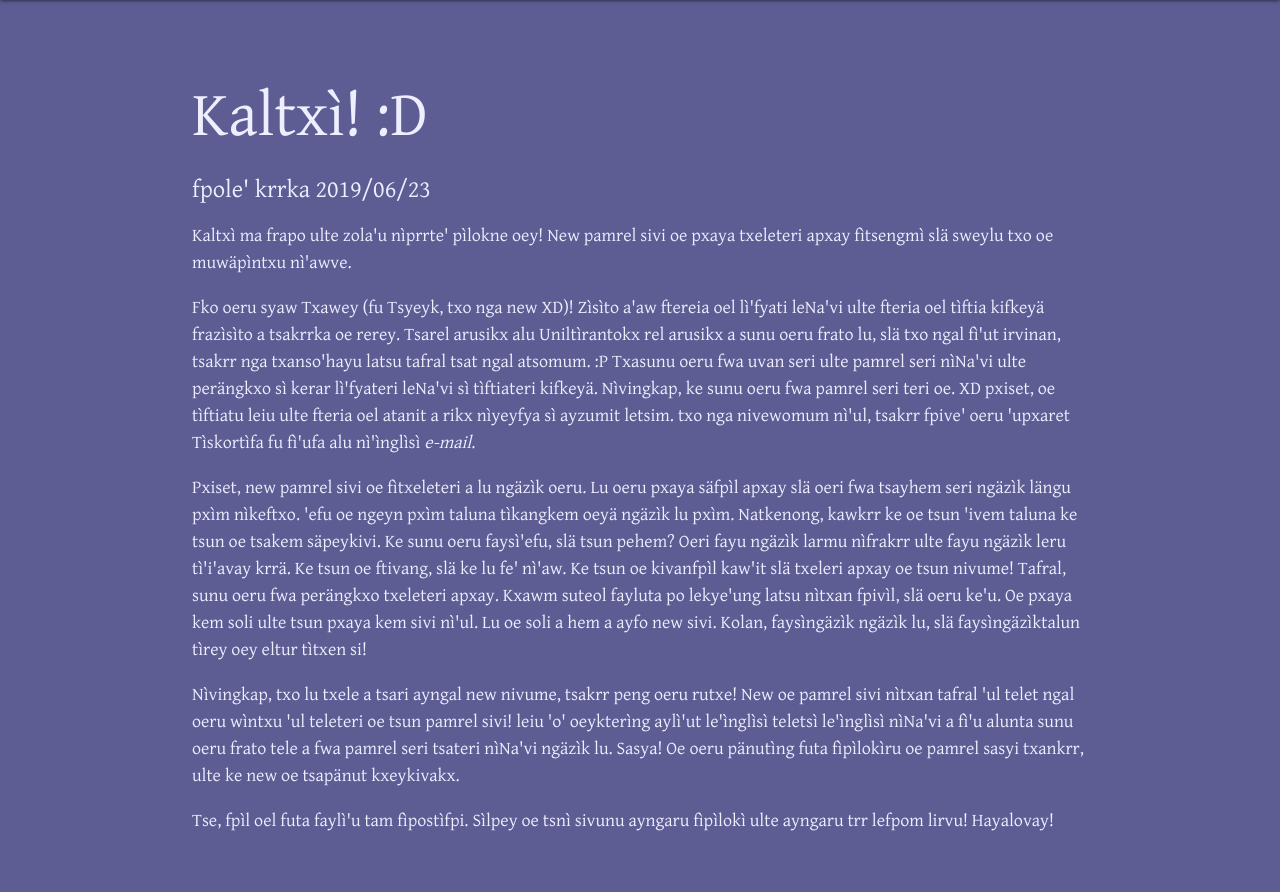
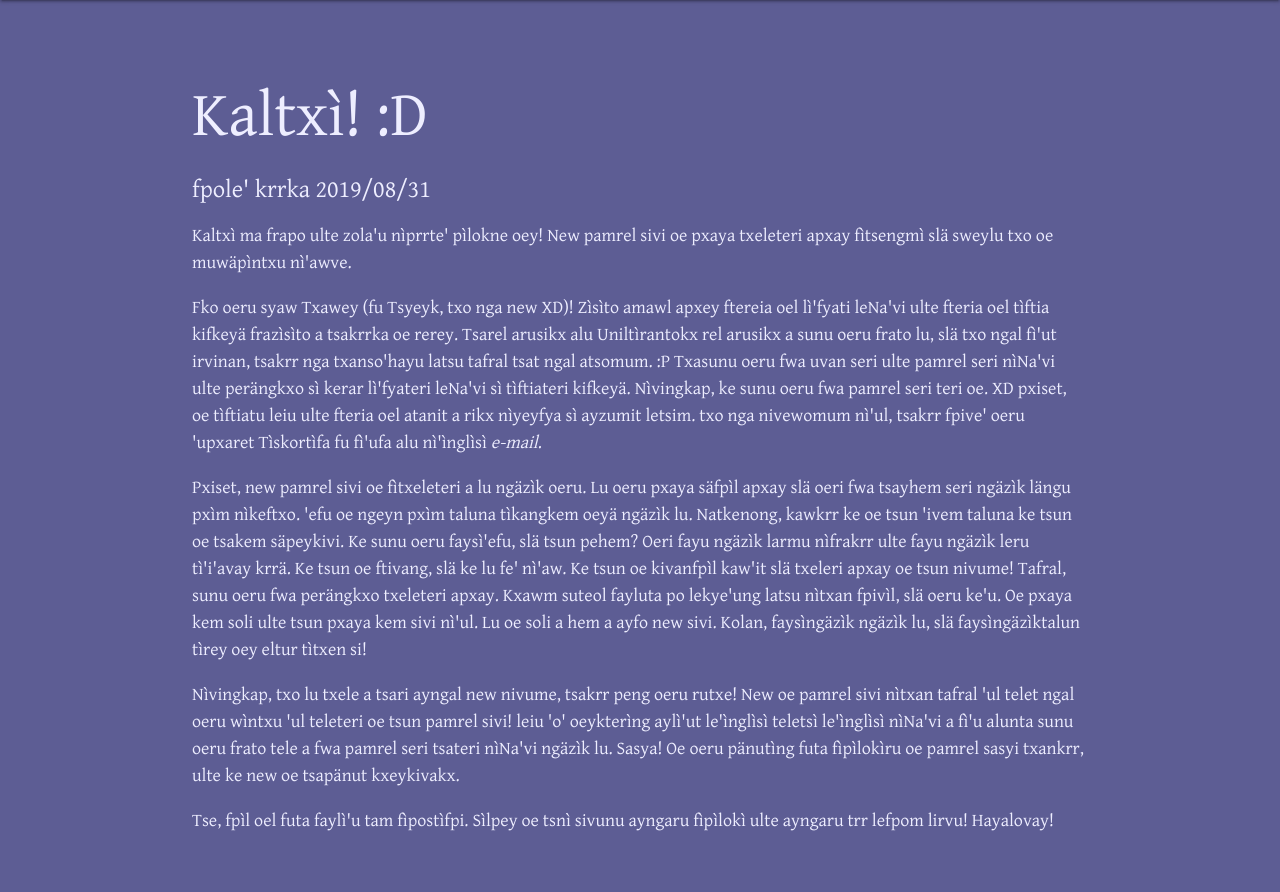
Before and after one commit to Txawey/Txawey-Navi-Website, a PHP site: page /blog/posts/intro.php in a window 1280 px wide. Shown: the part 64-956 px from the top of the page. Run offline with PHP 8.4, Linux system fonts and the light colour scheme; some web fonts are replaced.

Commit message:
Minor update

```diff
--- a/blog/posts/intro.php
+++ b/blog/posts/intro.php
@@ -2,10 +2,10 @@
 include '../../theme/top.php';
 ?>
 	<h1>Kaltxì! :D</h1>
-	<h5>fpole' krrka 2019/06/23</h3>
-	<p>Kaltxì ma frapo ulte zola'u nìprrte' pìlokne oey!  New pamrel sivi oe pxaya txeleteri apxay fìtsengmì slä sweylu txo oe muwäpìntxu nì'awve.  </p>
-	<p> Fko oeru syaw Txawey (fu Tsyeyk, txo nga new XD)!  Zìsìto a'aw ftereia oel lì'fyati leNa'vi ulte fteria oel tìftia kifkeyä frazìsìto a tsakrrka oe rerey.  Tsarel arusikx alu Uniltìrantokx rel arusikx a sunu oeru frato lu, slä txo ngal fì'ut irvinan, tsakrr nga txanso'hayu latsu tafral tsat ngal atsomum.  :P  Txasunu oeru fwa uvan seri ulte pamrel seri nìNa'vi ulte perängkxo sì kerar lì'fyateri leNa'vi sì tìftiateri kifkeyä.  Nìvingkap, ke sunu oeru fwa pamrel seri teri oe.  XD  pxiset, oe tìftiatu leiu ulte fteria oel atanit a rikx nìyeyfya sì ayzumit letsim.  txo nga nivewomum nì'ul, tsakrr fpive' oeru 'upxaret Tìskortìfa fu fì'ufa alu nì'ìnglìsì <em>e-mail</em>.</p>
-	<p> Pxiset, new pamrel sivi oe fìtxeleteri a lu ngäzìk oeru.  Lu oeru pxaya säfpìl apxay slä oeri fwa tsayhem seri ngäzìk längu pxìm nìkeftxo.  'efu oe ngeyn pxìm taluna tìkangkem oeyä ngäzìk lu pxìm.  Natkenong, kawkrr ke oe tsun 'ivem taluna ke tsun oe tsakem säpeykivi.  Ke sunu oeru faysì'efu, slä tsun pehem?  Oeri fayu ngäzìk larmu nìfrakrr ulte fayu ngäzìk leru tì'i'avay krrä.  Ke tsun oe ftivang, slä ke lu fe' nì'aw.  Ke tsun oe kivanfpìl kaw'it slä txeleri apxay oe tsun nivume!  Tafral, sunu oeru fwa perängkxo txeleteri apxay.  Kxawm suteol fayluta po lekye'ung latsu nìtxan fpivìl, slä oeru ke'u.  Oe pxaya kem soli ulte tsun pxaya kem sivi nì'ul.  Lu oe soli a hem a ayfo new sivi.  Kolan, faysìngäzìk ngäzìk lu, slä faysìngäzìktalun tìrey oey eltur tìtxen si!</p>
+	<h5>fpole' krrka 2019/08/31</h5>
+	<p> Kaltxì ma frapo ulte zola'u nìprrte' pìlokne oey!  New pamrel sivi oe pxaya txeleteri apxay fìtsengmì slä sweylu txo oe muwäpìntxu nì'awve.  </p>
+	<p> Fko oeru syaw Txawey (fu Tsyeyk, txo nga new XD)!  Zìsìto amawl apxey ftereia oel lì'fyati leNa'vi ulte fteria oel tìftia kifkeyä frazìsìto a tsakrrka oe rerey.  Tsarel arusikx alu Uniltìrantokx rel arusikx a sunu oeru frato lu, slä txo ngal fì'ut irvinan, tsakrr nga txanso'hayu latsu tafral tsat ngal atsomum.  :P  Txasunu oeru fwa uvan seri ulte pamrel seri nìNa'vi ulte perängkxo sì kerar lì'fyateri leNa'vi sì tìftiateri kifkeyä.  Nìvingkap, ke sunu oeru fwa pamrel seri teri oe.  XD  pxiset, oe tìftiatu leiu ulte fteria oel atanit a rikx nìyeyfya sì ayzumit letsim.  txo nga nivewomum nì'ul, tsakrr fpive' oeru 'upxaret Tìskortìfa fu fì'ufa alu nì'ìnglìsì <em>e-mail</em>.</p>
+	<p> Pxiset, new pamrel sivi oe fìtxeleteri a lu ngäzìk oeru.  Lu oeru pxaya säfpìl apxay slä oeri fwa tsayhem seri ngäzìk längu pxìm nìkeftxo.  'efu oe ngeyn pxìm taluna tìkangkem oeyä ngäzìk lu.  Natkenong, kawkrr ke oe tsun 'ivem taluna ke tsun oe tsakem säpeykivi.  Ke sunu oeru faysì'efu, slä tsun pehem?  Oeri fayu ngäzìk larmu nìfrakrr ulte fayu ngäzìk leru tì'i'avay krrä.  Ke tsun oe ftivang, slä ke lu fe' nì'aw.  Ke tsun oe kivanfpìl kaw'it slä txeleri apxay oe tsun nivume!  Tafral, sunu oeru fwa perängkxo txeleteri apxay.  Kxawm suteol fayluta po lekye'ung latsu nìtxan fpivìl, slä oeru ke'u.  Oe pxaya kem soli ulte tsun pxaya kem sivi nì'ul.  Lu oe soli a hem a ayfo new sivi.  Kolan, faysìngäzìk ngäzìk lu, slä faysìngäzìktalun tìrey oey eltur tìtxen si!</p>
 	<p> Nìvingkap, txo lu txele a tsari ayngal new nivume, tsakrr peng oeru rutxe!  New oe pamrel sivi nìtxan tafral 'ul telet ngal oeru wìntxu 'ul teleteri oe tsun pamrel sivi!  leiu 'o' oeykterìng aylì'ut le'ìnglìsì teletsì le'ìnglìsì nìNa'vi a fì'u alunta sunu oeru frato tele a fwa pamrel seri tsateri nìNa'vi ngäzìk lu.  Sasya!  Oe oeru pänutìng futa fìpìlokìru oe pamrel sasyi txankrr, ulte ke new oe tsapänut kxeykivakx.</p>
 	<p> Tse, fpìl oel futa faylì'u tam fìpostìfpi.  Sìlpey oe tsnì sivunu ayngaru fìpìlokì ulte ayngaru trr lefpom lirvu!  Hayalovay!
 <?php
--- a/theme/top.php
+++ b/theme/top.php
@@ -4,7 +4,7 @@ echo '<!DOCTYPE html>
 <html>
   <head>
     <meta charset="utf-8">
-    <title>Lessons - Txaweyä Kelutral</title>
+    <title>Txaweyä Kelutral</title>
     <!--Import Google Icon Font-->
     <link href="https://fonts.googleapis.com/icon?family=Material+Icons" rel="stylesheet">
     <!--Import materialize.css-->
```
